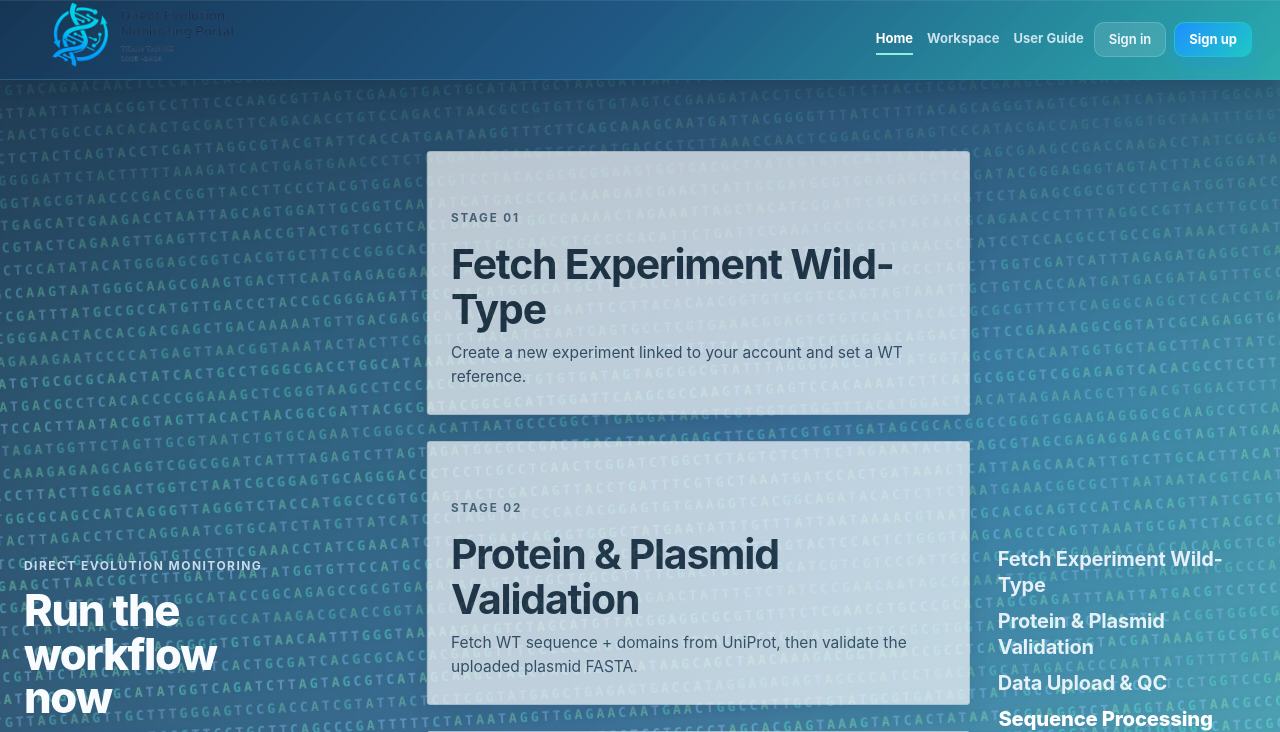
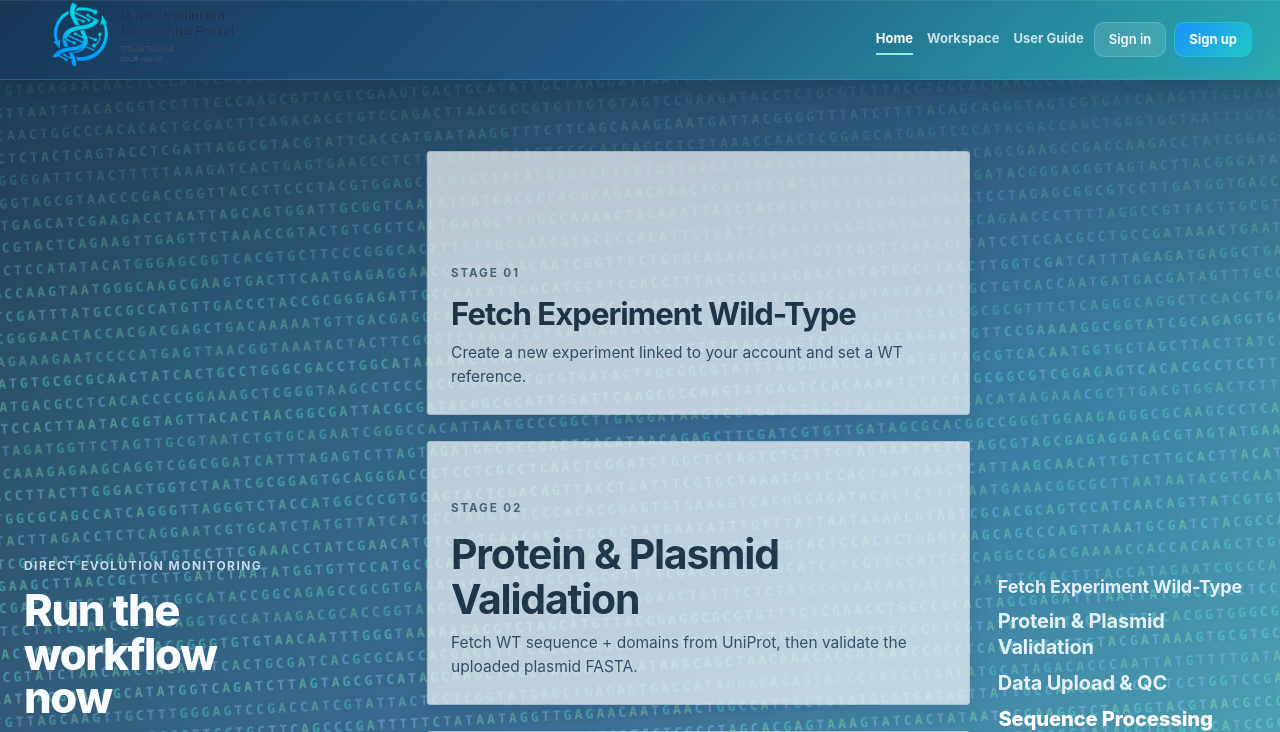
Before and after one commit to ccharles22/Tahoe-Project-2026, a Flask app: page /auth/homepage in a window 1280 px wide. Shown: the top 732 px of the page. Run offline with Flask 3, Linux system fonts and the light colour scheme; parts of the project's set-up code (start-up, migrations or seed data) failed here and were passed over; some libraries are stand-ins or nearby versions.

Commit message:
Keep homepage stage one on one line

```diff
--- a/app/static/css/homepage.css
+++ b/app/static/css/homepage.css
@@ -1048,6 +1048,11 @@ a:hover { text-decoration: underline; }
   margin-bottom: 10px;
 }
 
+#stage-fetch-wt .home-stage__title {
+  font-size: clamp(32px, 2.45vw, 40px);
+  white-space: nowrap;
+}
+
 .home-stage__description {
   color: #314252;
   font-size: clamp(16px, 1.14vw, 18px);
@@ -1172,6 +1177,11 @@ a:hover { text-decoration: underline; }
 
 .home-pipeline__item.is-active::before {
   content: none;
+}
+
+.home-pipeline__item[data-stage="fetch-wt"] {
+  font-size: clamp(18px, 1.28vw, 22px);
+  white-space: nowrap;
 }
 
 /* Results preview section */
@@ -1993,6 +2003,10 @@ a:hover { text-decoration: underline; }
   .home-stage__title {
     font-size: clamp(30px, 11vw, 48px);
   }
+  #stage-fetch-wt .home-stage__title,
+  .home-pipeline__item[data-stage="fetch-wt"] {
+    white-space: normal;
+  }
   .home-stage__description {
     font-size: 14px;
   }
```
